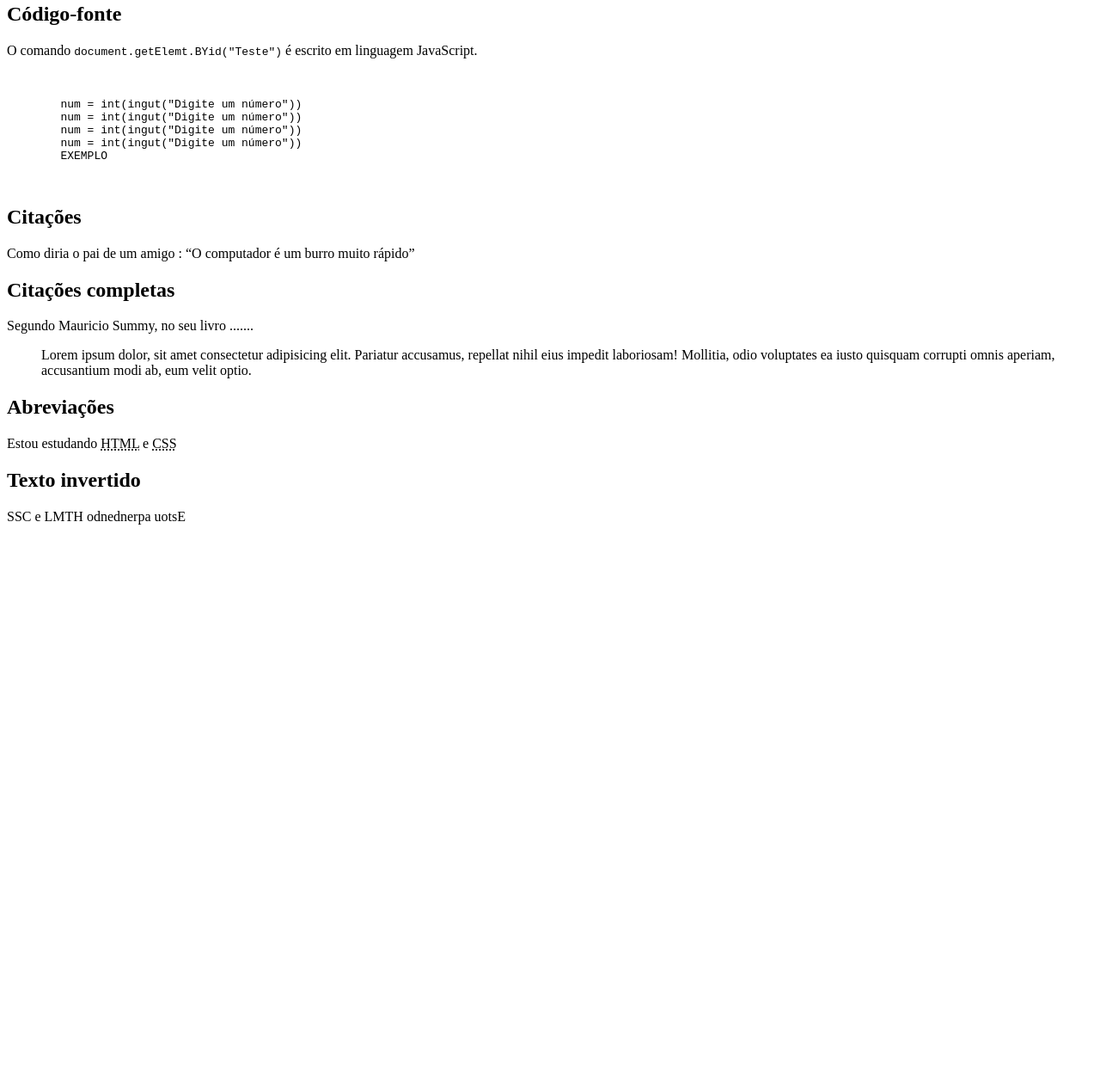
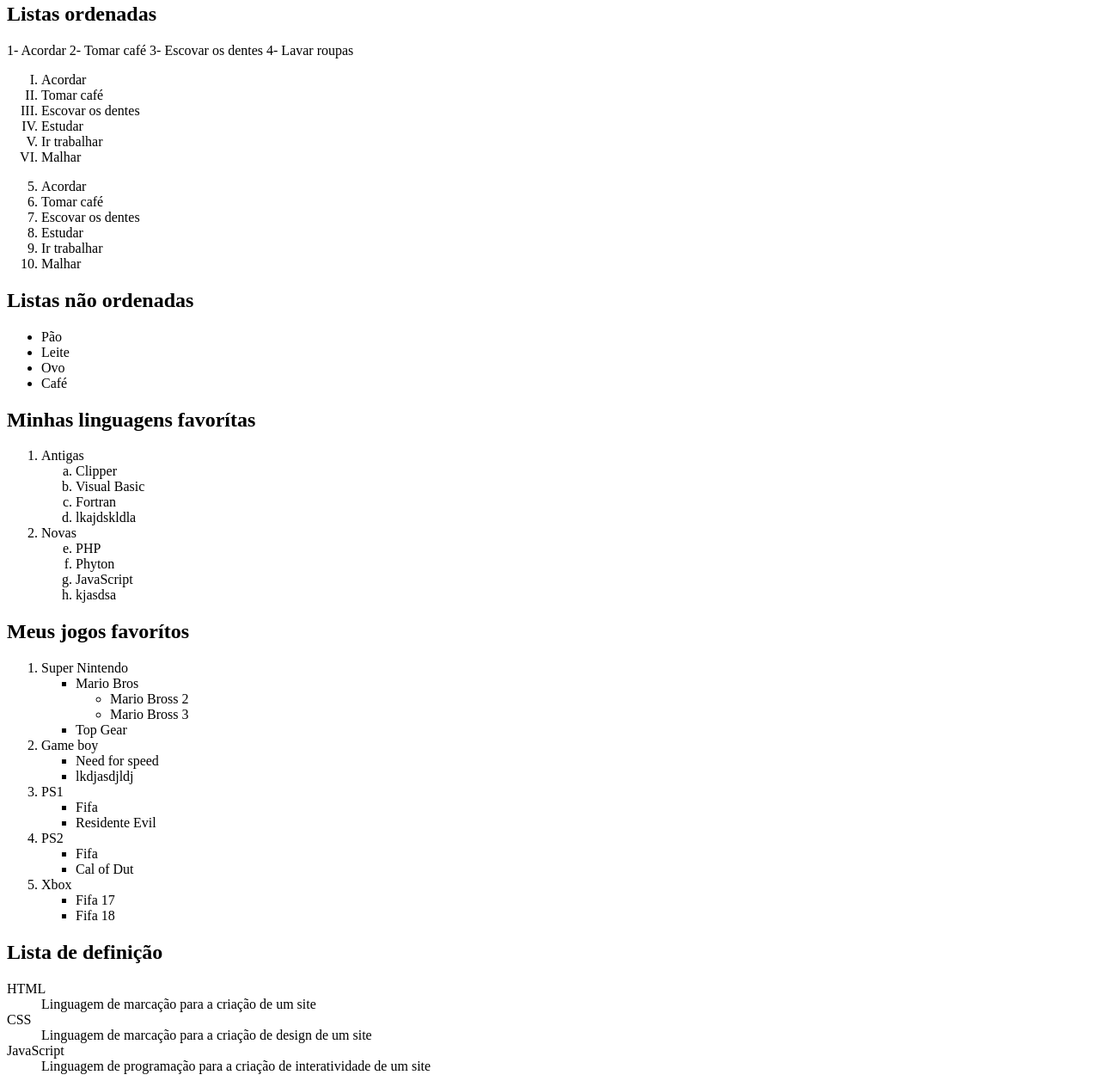
Before and after one commit to Irineu102/html-css, a plain HTML site: page exercicios/ex 009/index.html in a window 1280 px wide. Shown: the part 77-1334 px from the top of the page at 86% size. Before the commit the page ends 800 px from the top, so only its background shows below. Drawn offline with Linux system fonts and the light colour scheme.

Commit message:
Exercício 009

```diff
--- a/exercicios/ex 009/index.html
+++ b/exercicios/ex 009/index.html
@@ -4,33 +4,99 @@
     <meta charset="UTF-8">
     <meta http-equiv="X-UA-Compatible" content="IE=edge">
     <meta name="viewport" content="width=device-width, initial-scale=1.0">
-    <title>Document</title>
+    <title>Listas</title>
 </head>
 <body>
-    <h1>Outras formatações</h1>
-    <h2>Código-fonte</h2>
-    <p>O comando <code>document.getElemt.BYid("Teste")</code> é escrito em linguagem JavaScript.</p>
-    <pre>
-        <code>
+    <h1>Trabalhando com listas</h1>
+    <h2>Listas ordenadas</h2>
+    1- Acordar
+    2- Tomar café
+    3- Escovar os dentes
+    4- Lavar roupas
+    <ol type="I">
+        <li>Acordar</li>
+        <li>Tomar café</li>
+        <li>Escovar os dentes</li>
+        <li>Estudar</li>
+        <li>Ir trabalhar</li>
+        <li>Malhar</li>
 
-        num = int(ingut("Digite um número"))
-        num = int(ingut("Digite um número"))
-        num = int(ingut("Digite um número"))
-        num = int(ingut("Digite um número"))
-        EXEMPLO
-        </code>
-    </pre>
-    <h2>Citações</h2>
-    <p>Como diria o pai de um amigo : <q>O computador é um burro muito rápido</q></p>
-    <h2>Citações completas</h2>
-    <p>Segundo Mauricio Summy, no seu livro .......  </p>
-    <Blockquote cite="https://www.google.com.br/books/edition/HTML5_2%C2%AA_Edi%C3%A7%C3%A3o/f7JVBQAAQBAJ?hl=pt-BR&gbpv=1&dq=html&printsec=frontcover">
-        Lorem ipsum dolor, sit amet consectetur adipisicing elit. Pariatur accusamus, repellat nihil eius impedit laboriosam! Mollitia, odio voluptates ea iusto quisquam corrupti omnis aperiam, accusantium modi ab, eum velit optio.
-    </Blockquote>
-    <h2>Abreviações</h2>
-    <p>Estou estudando <abbr title="Hyper Text Markup Language ">HTML</abbr> e <abbr title="Cascading Style Sheets">CSS</abbr> </p>
-    <h2>Texto invertido</h2>
-    <p> <bdo dir="rtl">Estou aprendendo HTML e CSS</bdo> </p>
+    </ol>
+    <ol type="1" start="5">
+        <li>Acordar</li>
+        <li>Tomar café</li>
+        <li>Escovar os dentes</li>
+        <li>Estudar</li>
+        <li>Ir trabalhar</li>
+        <li>Malhar</li>
 
+    </ol >
+    <h2>Listas não ordenadas</h2>
+    <ul>
+        <li>Pão
+        <li>Leite
+        <li>Ovo
+        <li>Café
+    </ul>
+   <h2>Minhas linguagens favorítas</h2>
+   <ol>
+    <li>Antigas</li>
+    <ol type="a">
+        <li>Clipper</li>
+        <li>Visual Basic</li>
+        <li>Fortran</li>
+        <li>lkajdskldla</li>
+    </ol>
+    <li>Novas</li>
+    <ol type="a" start="5">
+        <li>PHP</li>
+        <li>Phyton</li>
+        <li>JavaScript</li>
+        <li>kjasdsa</li>
+    </ol>
+   </ol>
+<h2>Meus jogos favorítos</h2>
+<ol>
+    <li>Super Nintendo</li>
+    <ul type="square">
+        <li>Mario Bros</li>
+        <ul type="circle">
+            <li>Mario Bross 2</li>
+            <li>Mario Bross 3</li>
+        </ul>
+        <li>Top Gear</li>
+    </ul>
+    <li>Game boy</li>
+    <ul type="square">
+        <li>Need for speed</li>
+        <li>lkdjasdjldj</li>
+    </ul>
+    <li>PS1</li>
+    <ul type="square">
+        <li>Fifa</li>
+        <li>Residente Evil</li>
+    </ul>
+    <li>PS2</li>
+    <ul type="square">
+        <li>Fifa</li>
+        <li>Cal of Dut</li>
+    </ul>
+    <li>Xbox</li>
+    <ul type="square">
+        <li>Fifa 17</li>
+        <li>Fifa 18</li>
+    </ul>
+</ol>
+<h2>Lista de definição</h2>
+<d1>
+    <dt>HTML</dt>
+    <dd>Linguagem de marcação para a criação de um site</dd>
+    <dt>CSS </dt>
+    <dd> Linguagem de marcação para a criação de design de um site</dd>
+    <dt> JavaScript</dt>
+    <dd>Linguagem de programação para a criação de interatividade de um site</dd>
+
+
+</d1>
 </body>
 </html>
```
Also changed, not shown: exercicios/ex 008b/index.html (added, +36 -0 lines).
